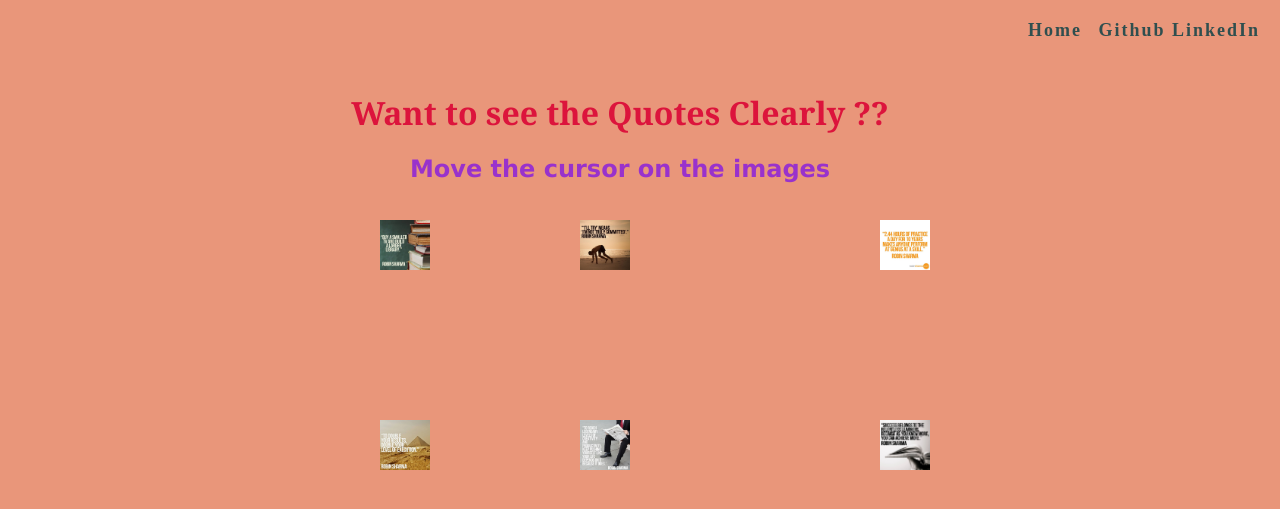
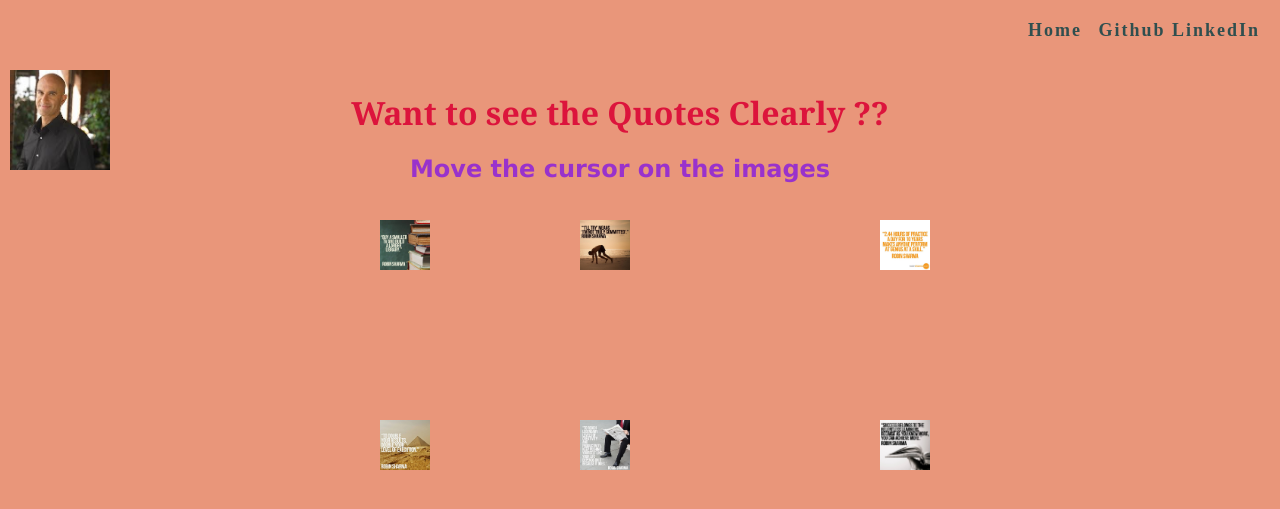
Before and after one commit to christyjax/christyjax.github.io, a Jekyll site: the page Quotes1.html, which Jekyll copies as it is, in a window 1280 px wide. Shown: the top 509 px of the page. Built offline with Jekyll 4.4.1, drawn with Linux system fonts in a browser that asks for light colours.

Commit message:
Update Quotes1.html

```diff
--- a/Quotes1.html
+++ b/Quotes1.html
@@ -15,7 +15,9 @@
     <a href="https://www.linkedin.com/in/christy-divya-9b454a29?trk=hp-identity-name" target="_blank" id="linked">
       LinkedIn
     </a></b>
-
+    <div id="main">
+         <img src= "Images\Robin Sharma.jpg" width="100" height="100" >
+      </div>
 
     <h1 > Want to see the Quotes  Clearly ??</h1>
       <h2> Move the cursor on the images </h2>
```
